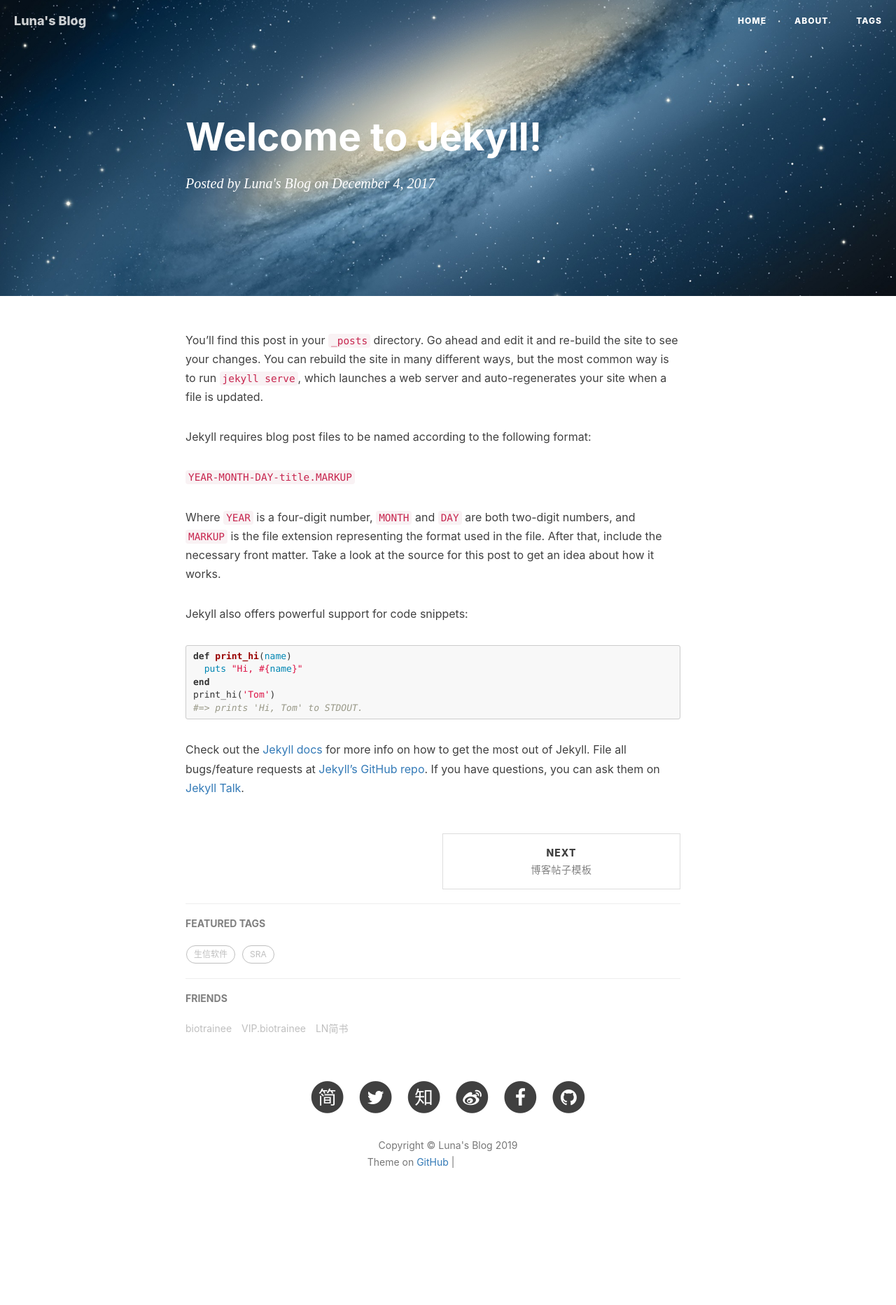
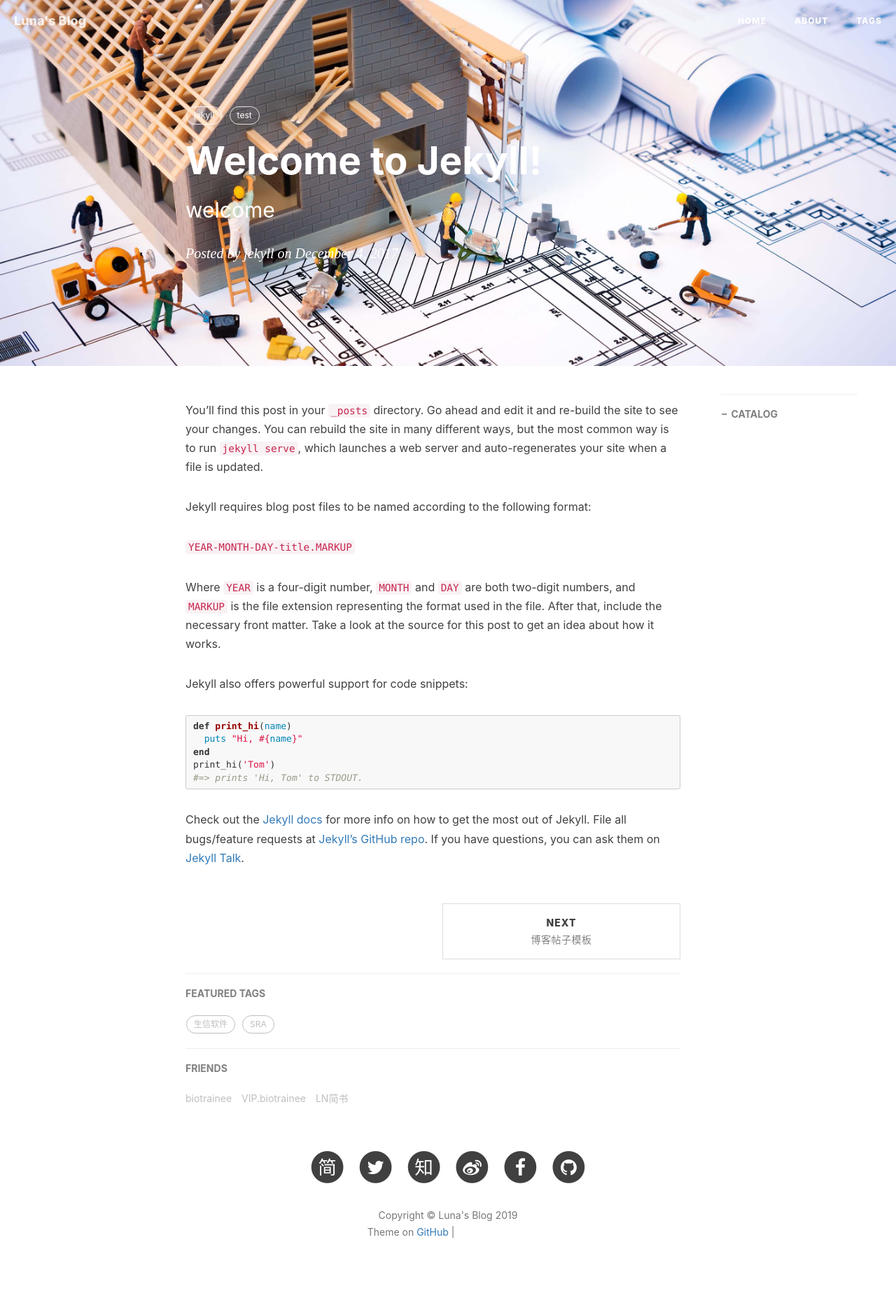
Before and after one commit to gygys/gygys.github.io, a Jekyll site: the page built from _posts/2017-12-04-welcome-to-jekyll.markdown, in a window 1280 px wide. Shown: the whole page at 70% size. Built offline with Jekyll 4.4.1, drawn with Linux system fonts in a browser that asks for light colours; nearby versions of some CDN libraries; comment, search, counter and statistics services are not loaded; before the commit the page ends 1765 px from its top, so only the background shows below that; grey boxes are pictures that could not be loaded.

Commit message:
Update 2017-12-04-welcome-to-jekyll.markdown

```diff
--- a/_posts/2017-12-04-welcome-to-jekyll.markdown
+++ b/_posts/2017-12-04-welcome-to-jekyll.markdown
@@ -1,9 +1,17 @@
 ---
 layout: post
 title:  "Welcome to Jekyll!"
+subtitle:	welcome
 date:   2017-12-04 17:09:31 +0200
+author: jekyll
+header-img:  img/post-bg-map.jpg
 categories: jekyll update
+catalog: true
+tags:
+    - jekyll
+    - test
 ---
+
 You’ll find this post in your `_posts` directory. Go ahead and edit it and re-build the site to see your changes. You can rebuild the site in many different ways, but the most common way is to run `jekyll serve`, which launches a web server and auto-regenerates your site when a file is updated.
 
 Jekyll requires blog post files to be named according to the following format:
```
